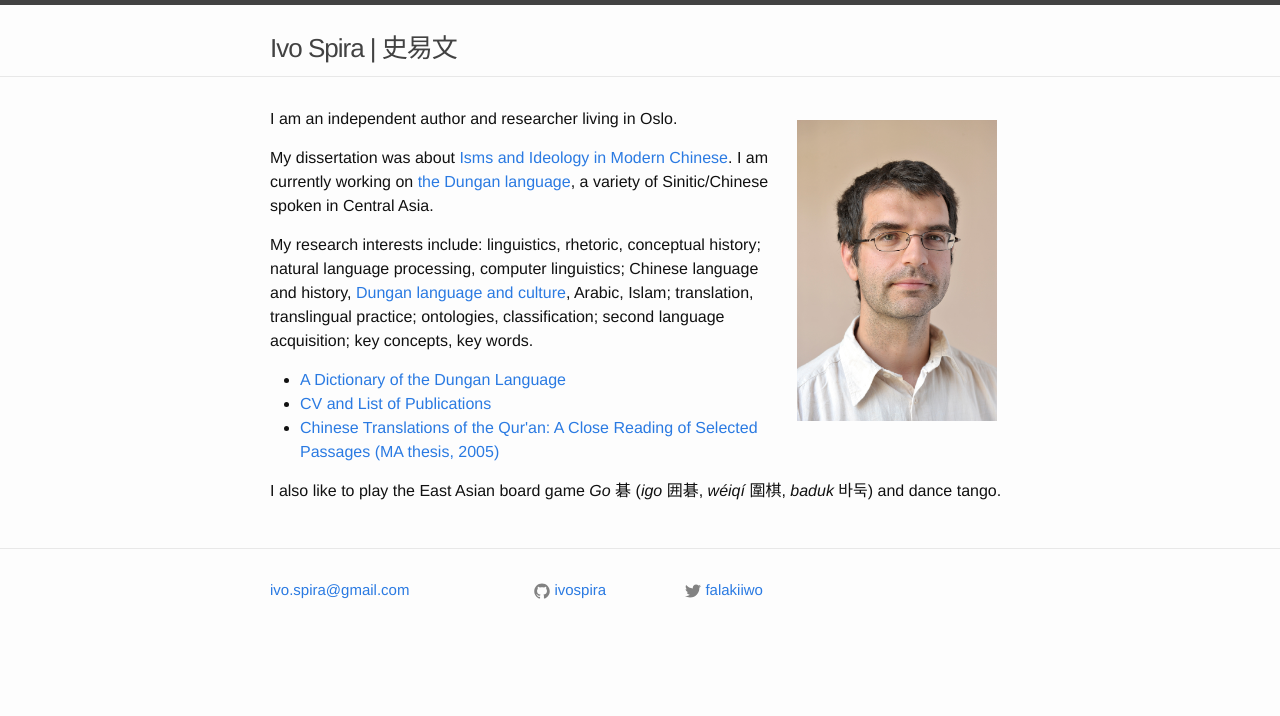
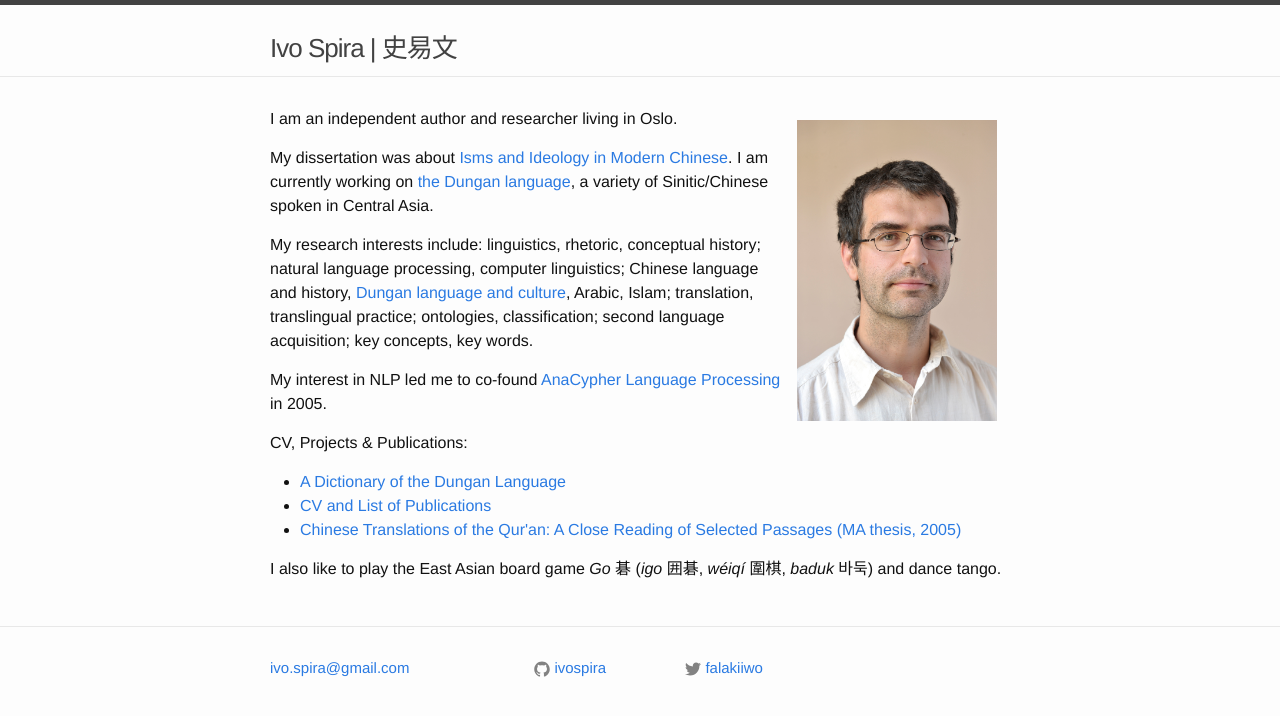
Before and after one commit to ivospira/ivospira.github.io, a Jekyll site: the page built from index.html, in a window 1280 px wide. Shown: the top 716 px of the page. Built offline with Jekyll 4.4.1, drawn with Linux system fonts in a browser that asks for light colours.

Commit message:
fixed anac. link

```diff
--- a/index.html
+++ b/index.html
@@ -12,12 +12,14 @@ layout: default
 
 <p>My research interests include: linguistics, rhetoric, conceptual history; natural language processing, computer linguistics; Chinese language and history, <a href="http://folk.uio.no/ivos/ODADS/">Dungan language and culture</a>, Arabic, Islam; translation, translingual practice; ontologies, classification; second language acquisition; key concepts, key words.</p>
 
+<p>My interest in NLP led me to co-found <a href="http://www.anacypher.com">AnaCypher Language Processing</a> in 2005.</p>
+
+<p>CV, Projects & Publications:</p>
 <ul>
 	<li><a href="http://ivospira.bitbucket.org/dungan_dict/dungan_dict.html">A Dictionary of the Dungan Language</a></li>
 	<li><a href="/assets/Ivo Spira (CV).pdf">CV and List of Publications</a></li>
 	<li><a href="http://urn.nb.no/URN:NBN:no-11118">Chinese Translations of the Qur'an: A Close Reading of Selected Passages (MA thesis, 2005)</a></li>
 </ul>
-
 
 
 <p>I also like to play the East Asian board game <em>Go</em> 碁 (<em>igo</em> 囲碁, <em>wéiqí</em> 圍棋, <em>baduk</em> 바둑) and dance tango.</p>
```
